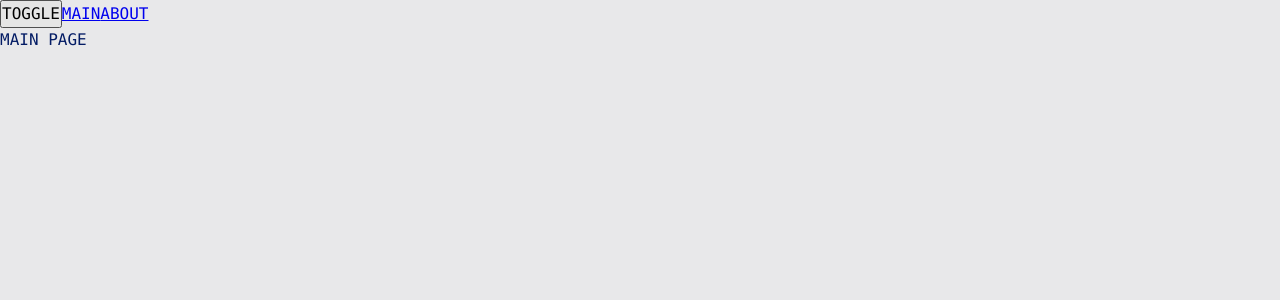
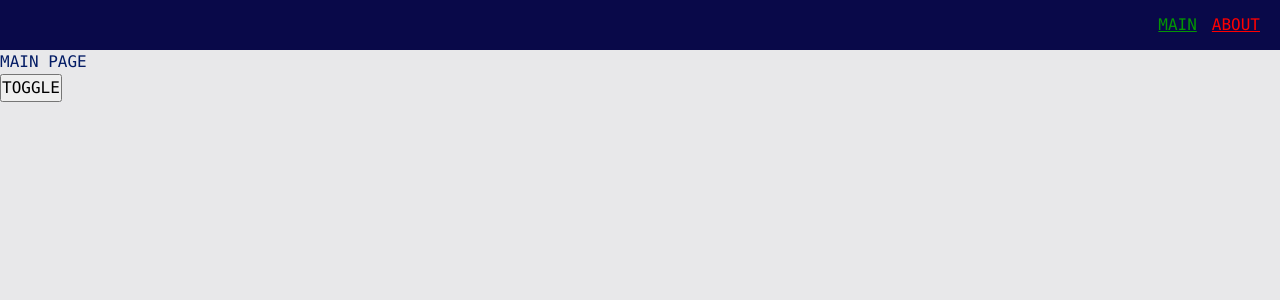
Before and after one commit to hrz-sg/articles-app, a React app: page / in a window 1280 px wide. Shown: the top 300 px of the page. Built offline with nearby package versions, Linux system fonts and the light colour scheme.

Commit message:
styled navbar, add snippets, first UI kit component

```diff
--- a/src/app/App.tsx
+++ b/src/app/App.tsx
@@ -1,20 +1,19 @@
 import './styles/index.scss';
-import { Link } from 'react-router-dom';
 import { classNames } from 'shared/lib/classNames/classNames';
 import { useTheme } from './providers/ThemeProvider/lib/useTheme';
 import { AppRouter } from './providers/router';
+import { Navbar } from 'widgets/Navbar';
 
 const App = () => {
-  const {theme, toggleTheme} = useTheme();
+  const { theme, toggleTheme } = useTheme();
 
-  return (
-    <div className={classNames('app', {}, [theme])}>
-      <button onClick={toggleTheme}>TOGGLE</button>
-      <Link to={'/'}>MAIN</Link>
-      <Link to={'/about'}>ABOUT</Link>
-      <AppRouter />
-    </div>
-  )
-}
+   return (
+       <div className={classNames('app', {}, [theme])}>
+           <Navbar />
+           <AppRouter />
+           <button onClick={toggleTheme}>TOGGLE</button>
+       </div>
+   );
+};
 
-export default App
+export default App;
--- a/src/app/styles/themes/dark.scss
+++ b/src/app/styles/themes/dark.scss
@@ -1,6 +1,9 @@
 .app.dark {
     --bg-color: #090949;
+    --inverted-bg-color: #e8e8ea;
 
     --primary-color: #049604;
     --secondary-color: #04ff04;
+    --inverted-primary-color: #041c65;
+    --inverted-secondary-color: #0449e0;
 }
--- a/src/app/styles/themes/normal.scss
+++ b/src/app/styles/themes/normal.scss
@@ -1,6 +1,9 @@
 .app.light {
     --bg-color: #e8e8ea;
+    --inverted-bg-color: #090949;
 
     --primary-color: #041c65;
     --secondary-color: #0449e0;
+    --inverted-primary-color: #049604;
+    --inverted-secondary-color: #04ff04;
 }
--- a/src/app/styles/variables/global.scss
+++ b/src/app/styles/variables/global.scss
@@ -8,4 +8,7 @@
     --font-size-l: 24px;
     --font-line-l: 32px;
     --font-l: var(--font-size-l) / var(--font-line-l) var(--font-family-main);
+
+    // Sizes
+    --navbar-height: 50px;
 }
--- a/src/shared/lib/classNames/classNames.ts
+++ b/src/shared/lib/classNames/classNames.ts
@@ -1,9 +1,9 @@
 type Mods = Record<string, boolean | string>
 
-export function classNames(cls: string, mods: Mods, additional: string[]): string {
+export function classNames(cls: string, mods: Mods = {}, additional: string[] = []): string {
     return [
         cls,
-        ...additional,
+        ...additional.filter(Boolean),
         Object.entries(mods)
         .filter(([className, value]) => Boolean(value))
         .map(([className]) => className)
--- /dev/null
+++ b/src/shared/ui/AppLink/AppLink.module.scss
@@ -0,0 +1,15 @@
+.AppLink {
+    color: var(--primary-color);
+}
+
+.primary {
+    color: var(--primary-color);
+}
+
+.secondary {
+    color: var(--inverted-primary-color);
+}
+
+.red {
+   color: red;
+}
--- /dev/null
+++ b/src/shared/ui/AppLink/AppLink.tsx
@@ -0,0 +1,35 @@
+import { classNames } from 'shared/lib/classNames/classNames';
+import * as cls from './AppLink.module.scss';
+import {Link, LinkProps} from "react-router-dom";
+import {FC} from "react";
+
+export enum AppLinkTheme {
+    PRIMARY = 'primary',
+    SECONDARY = 'secondary',
+    RED = 'red',
+}
+
+interface AppLinkProps extends LinkProps {
+    className?: string;
+    theme?: AppLinkTheme;
+}
+
+export const AppLink: FC<AppLinkProps> = (props) => {
+    const {
+        to,
+        className,
+        children,
+        theme = AppLinkTheme.PRIMARY,
+        ...otherProps
+    } = props;
+
+    return (
+        <Link
+            to={to}
+            className={classNames(cls.AppLink, {[cls[theme]]: true}, [className])}
+            {...otherProps}
+        >
+            {children}
+        </Link>
+    );
+};
--- /dev/null
+++ b/src/widgets/Navbar/index.ts
@@ -0,0 +1,5 @@
+import {Navbar} from "./ui/Navbar";
+
+export {
+    Navbar,
+}
--- /dev/null
+++ b/src/widgets/Navbar/ui/Navbar.module.scss
@@ -0,0 +1,16 @@
+.Navbar {
+    width: 100%;
+    height: var(--navbar-height);
+    background: var(--inverted-bg-color);
+    display: flex;
+    align-items: center;
+    padding: 20px;
+}
+
+.links {
+    margin-left: auto;
+}
+
+.mainLink {
+    margin-right: 15px;
+}
--- /dev/null
+++ b/src/widgets/Navbar/ui/Navbar.tsx
@@ -0,0 +1,22 @@
+import {classNames} from "shared/lib/classNames/classNames";
+import * as cls from './Navbar.module.scss';
+import { AppLink, AppLinkTheme } from 'shared/ui/AppLink/AppLink';
+
+interface NavbarProps {
+    className?: string;
+}
+
+export const Navbar = ({className}: NavbarProps) => {
+    return (
+        <div className={classNames (cls.Navbar, {}, [className])}>
+            <div className={cls.links}>
+                <AppLink theme={AppLinkTheme.SECONDARY} to={'/'} className={cls.mainLink}>
+                    MAIN
+                </AppLink>
+                <AppLink theme={AppLinkTheme.RED} to={'/about'}>
+                    ABOUT
+                </AppLink>
+            </div>
+        </div>
+    );
+};
```
